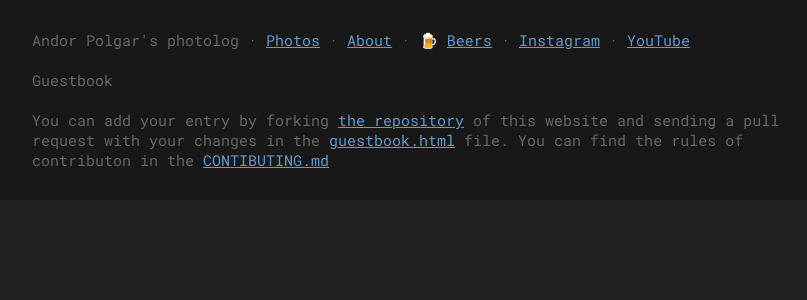
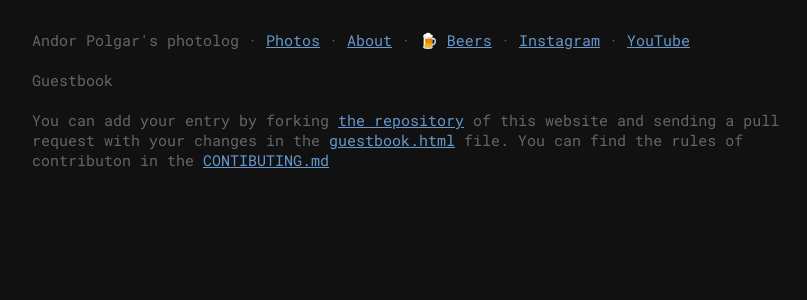
Before and after one commit to andormade/andor.cool, a Jekyll site: the page built from guestbook.html, in a window 1280 px wide. Shown: the top 300 px of the page, without its empty margins (230-1037 px from the left). Built offline with Jekyll 4.4.1, drawn with Linux system fonts in a browser that asks for light colours.

Commit message:
Update _defaults.scss

```diff
--- a/_sass/_defaults.scss
+++ b/_sass/_defaults.scss
@@ -13,14 +13,14 @@
 }
 
 html {
-	background: #222222;
+	background: #111111;
 	font-size: 62.5%;
 	-ms-text-size-adjust: 100%;
 	-webkit-text-size-adjust: 100%;
 }
 
 body {
-	background: #181818;
+	background: #111111;
 	margin: 0;
 	padding: 1rem;
 }
```
